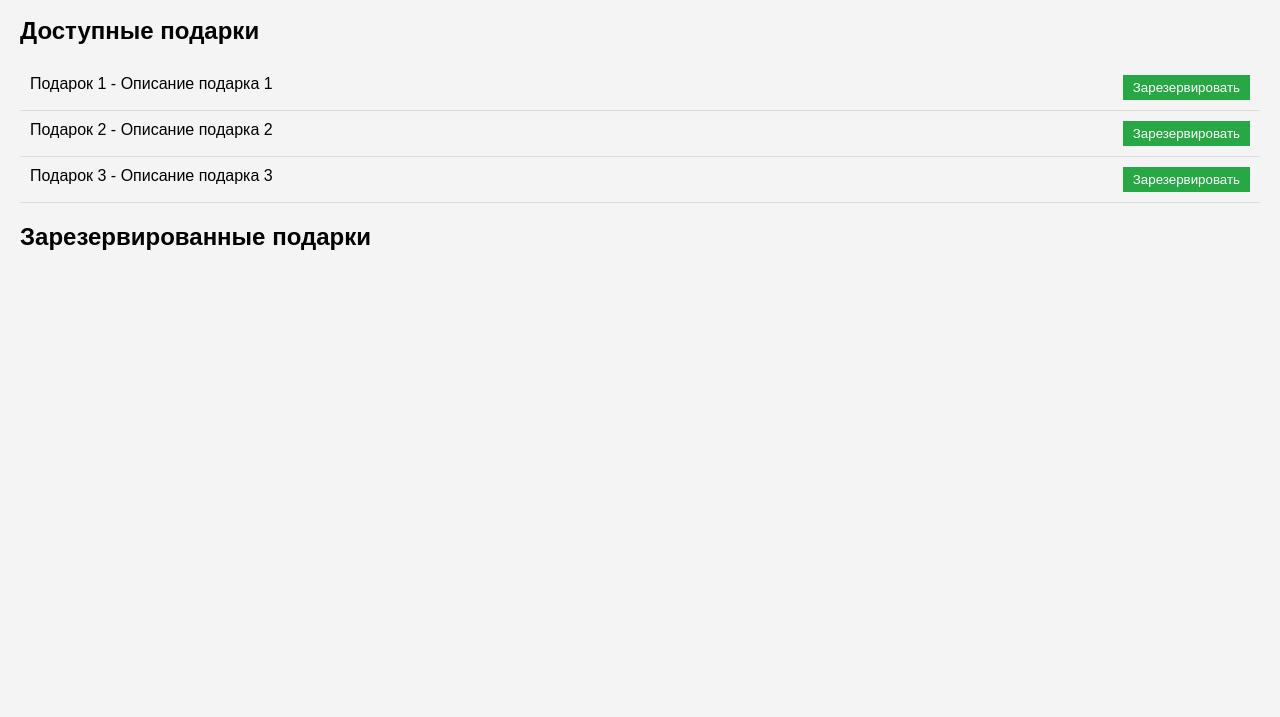
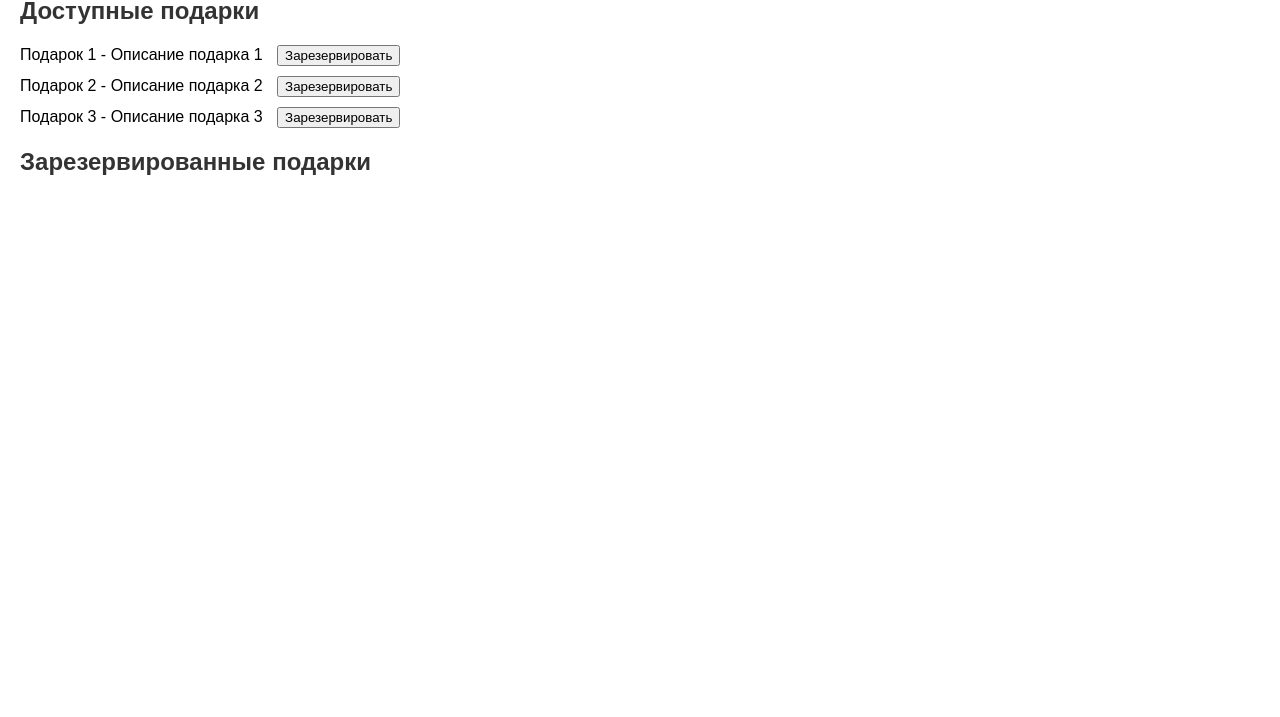
Before and after one commit to Mortalling/bdryr, a plain HTML site: page index.html in a window 1280 px wide. Shown: the part 83-800 px from the top of the page. Drawn offline with Linux system fonts and the light colour scheme.

Commit message:
Update style.css

```diff
--- a/style.css
+++ b/style.css
@@ -1,21 +1,10 @@
 body {
     font-family: Arial, sans-serif;
-    background-color: #f4f4f4;
-    margin: 0;
-    padding: 20px;
+    margin: 20px;
 }
 
-.container {
-    max-width: 600px;
-    margin: auto;
-    background: white;
-    padding: 20px;
-    border-radius: 5px;
-    box-shadow: 0 0 10px rgba(0,0,0,0.1);
-}
-
-h1 {
-    text-align: center;
+h1, h2 {
+    color: #333;
 }
 
 ul {
@@ -24,20 +13,14 @@ ul {
 }
 
 li {
-    padding: 10px;
-    border-bottom: 1px solid #ddd;
-    display: flex;
-    justify-content: space-between;
+    margin: 10px 0;
 }
 
 button {
-    background-color: #28a745;
-    color: white;
-    border: none;
-    padding: 5px 10px;
-    cursor: pointer;
+    margin-left: 10px;
 }
 
-button:disabled {
-    background-color: #ccc;
+.reserved {
+    text-decoration: line-through;
+    color: gray;
 }
```
